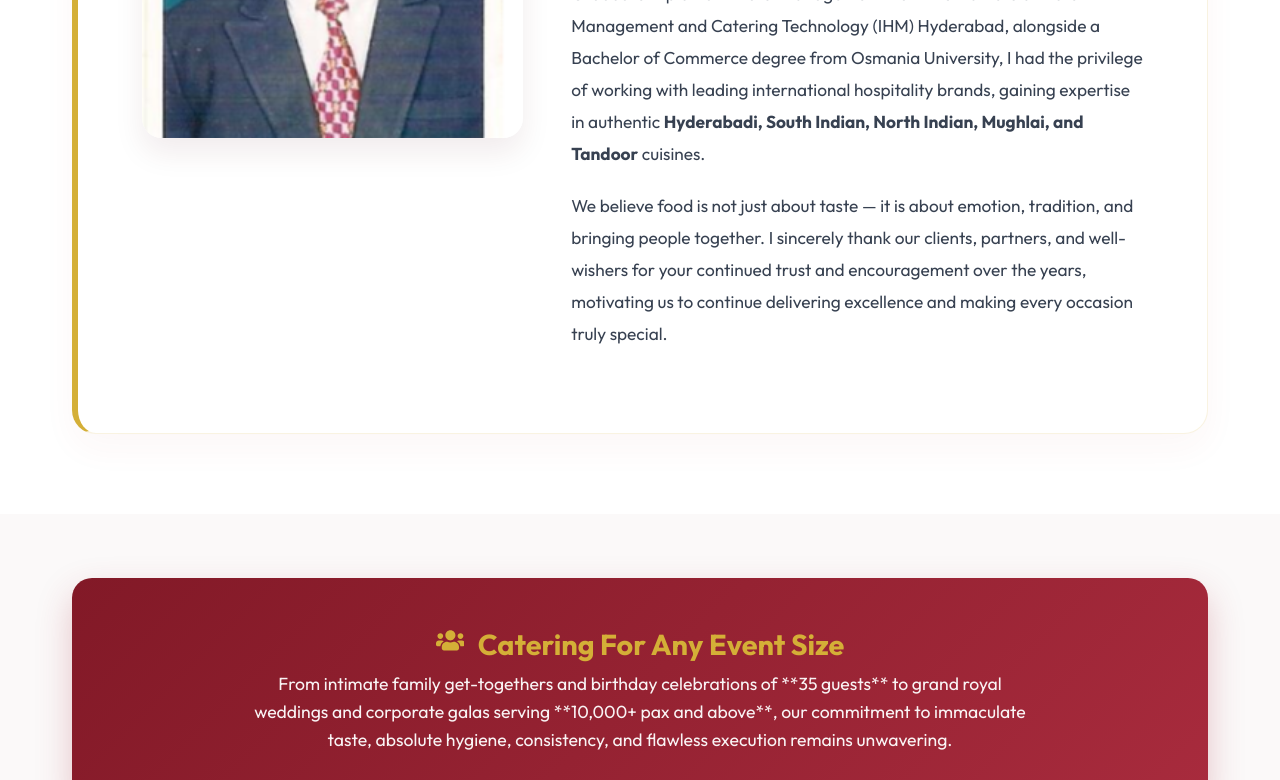
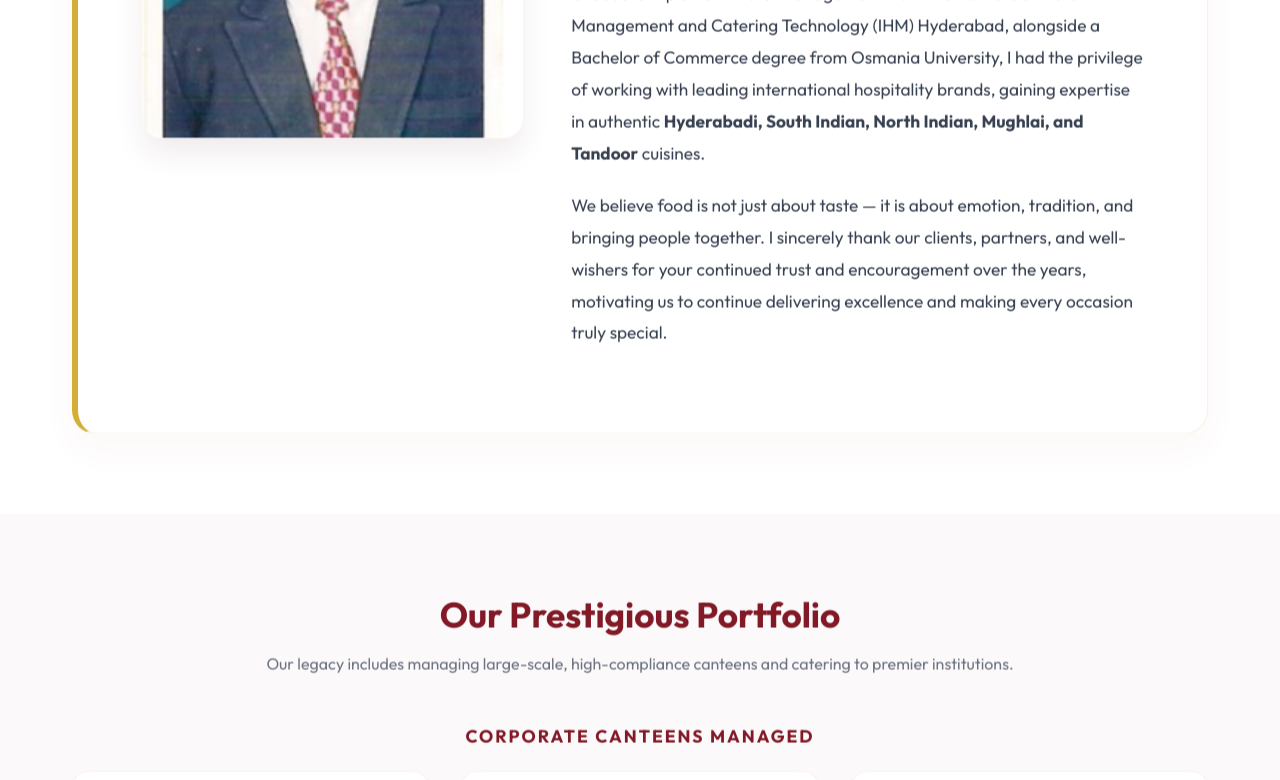
Before and after one commit to Vedabhavishya/PurvalCaters, a Next.js app: page /about in a window 1280 px wide. Shown: the part 2000-2780 px from the top of the page. Built offline with nearby package versions, Linux system fonts and the light colour scheme.

Commit message:
feat: implement scroll reveal animations on every page

```diff
--- a/src/app/about/page.module.css
+++ b/src/app/about/page.module.css
@@ -224,30 +224,6 @@
   margin-bottom: 1.25rem;
 }
 
-/* Pax Capacity Banner */
-.paxBanner {
-  background: linear-gradient(135deg, var(--primary-dark), var(--primary));
-  color: var(--text-light);
-  padding: 3rem 2rem;
-  border-radius: 20px;
-  text-align: center;
-  box-shadow: 0 15px 35px rgba(168, 43, 61, 0.25);
-  margin: 4rem 0;
-}
-
-.paxTitle {
-  font-size: 1.8rem;
-  font-weight: 700;
-  margin-bottom: 0.5rem;
-  color: var(--accent-gold);
-}
-
-.paxDesc {
-  font-size: 1.1rem;
-  opacity: 0.95;
-  max-width: 800px;
-  margin: 0 auto;
-}
 
 /* Clients Portfolio Section */
 .clientsSection {
--- a/src/app/about/page.tsx
+++ b/src/app/about/page.tsx
@@ -1,5 +1,6 @@
 import styles from './page.module.css';
 import Image from 'next/image';
+import ScrollReveal from '@/components/ui/ScrollReveal';
 import {
   FaUtensils,
   FaAward,
@@ -8,7 +9,6 @@ import {
   FaMapMarkerAlt,
   FaGlobe,
   FaCogs,
-  FaUsers,
   FaBriefcase,
   FaCheckCircle
 } from 'react-icons/fa';
@@ -74,6 +74,7 @@ export default function About() {
       </div>
 
       <div className={styles.aboutSection}>
+        <ScrollReveal>
           <section className="container">
             <h2 className={styles.title}>Our Story & Heritage</h2>
             <p className={styles.subtitle}>
@@ -103,8 +104,10 @@ export default function About() {
               </div>
             </div>
           </section>
+        </ScrollReveal>
 
         {/* Founder's Note */}
+        <ScrollReveal>
           <section className={styles.chefSection}>
             <div className="container">
               <h2 className={styles.sectionHeading}>Founder’s Note</h2>
@@ -149,18 +152,10 @@ export default function About() {
               </div>
             </div>
           </section>
-
-      {/* Pax Capacity Banner */}
-      <section className="container">
-        <div className={styles.paxBanner}>
-          <h3 className={styles.paxTitle}><FaUsers style={{ marginRight: '8px' }} /> Catering For Any Event Size</h3>
-          <p className={styles.paxDesc}>
-            From intimate family get-togethers and birthday celebrations of **35 guests** to grand royal weddings and corporate galas serving **10,000+ pax and above**, our commitment to immaculate taste, absolute hygiene, consistency, and flawless execution remains unwavering.
-          </p>
-        </div>
-      </section>
+        </ScrollReveal>
 
         {/* Corporate Canteens & Clients */}
+        <ScrollReveal>
           <section className={styles.clientsSection}>
             <div className="container">
               <h2 className={styles.sectionHeading}>Our Prestigious Portfolio</h2>
@@ -190,8 +185,10 @@ export default function About() {
               </div>
             </div>
           </section>
+        </ScrollReveal>
 
         {/* Global Restaurant Consultations */}
+        <ScrollReveal>
           <section className={styles.consultSection}>
             <div className="container">
               <h2 className={styles.sectionHeading}><FaGlobe style={{ marginRight: '10px' }} /> Global Restaurant Consultations</h2>
@@ -211,6 +208,7 @@ export default function About() {
               </div>
             </div>
           </section>
+        </ScrollReveal>
       </div>
     </div>
   );
--- a/src/app/globals.css
+++ b/src/app/globals.css
@@ -141,3 +141,18 @@ h1, h2, h3, h4, h5, h6 {
 .section-padding {
   padding: 5rem 0;
 }
+
+/* Scroll Reveal Animations */
+.reveal-hidden {
+  opacity: 0 !important;
+  transform: translateY(40px) !important;
+  transition: opacity 0.8s cubic-bezier(0.25, 0.46, 0.45, 0.94), transform 0.8s cubic-bezier(0.25, 0.46, 0.45, 0.94) !important;
+  will-change: opacity, transform;
+}
+
+.reveal-visible {
+  opacity: 1 !important;
+  transform: translateY(0) !important;
+  transition: opacity 0.8s cubic-bezier(0.25, 0.46, 0.45, 0.94), transform 0.8s cubic-bezier(0.25, 0.46, 0.45, 0.94) !important;
+  will-change: opacity, transform;
+}
--- a/src/app/page.tsx
+++ b/src/app/page.tsx
@@ -2,6 +2,7 @@ import HeroSection from '@/components/ui/HeroSection';
 import AboutSection from '@/components/ui/AboutSection';
 import ServicesSection from '@/components/ui/ServicesSection';
 import ReviewerPhoto from '@/components/ui/ReviewerPhoto';
+import ScrollReveal from '@/components/ui/ScrollReveal';
 import styles from './page.module.css';
 import { PrismaClient } from '@prisma/client';
 import { FaCrown, FaLeaf, FaHandsHelping, FaStar } from 'react-icons/fa';
@@ -21,6 +22,7 @@ export default async function Home() {
       <ServicesSection />
 
       {/* Why Choose Us */}
+      <ScrollReveal>
         <section className={styles.whyUsSection}>
           <div className="container">
             <h2 className={styles.sectionTitle}>Why Choose Purval’s Caterers?</h2>
@@ -43,8 +45,10 @@ export default async function Home() {
             </div>
           </div>
         </section>
+      </ScrollReveal>
 
       {/* Testimonials */}
+      <ScrollReveal>
         <section className={`container ${styles.section}`} style={{ overflow: 'hidden' }}>
           <h2 className={styles.sectionTitle}>What Our Clients Say</h2>
           <div className={styles.testimonialsContainer}>
@@ -71,6 +75,7 @@ export default async function Home() {
             </div>
           </div>
         </section>
+      </ScrollReveal>
     </>
   );
 }
--- a/src/app/plans/page.tsx
+++ b/src/app/plans/page.tsx
@@ -1,5 +1,6 @@
 import { PrismaClient } from '@prisma/client';
 import PackageCard from '@/components/ui/PackageCard';
+import ScrollReveal from '@/components/ui/ScrollReveal';
 import styles from './page.module.css';
 
 const prisma = new PrismaClient();
@@ -13,13 +14,16 @@ export default async function PlansPage() {
 
   return (
     <section className={`container ${styles.plansSection}`}>
+      <ScrollReveal>
         <div className={styles.header}>
           <h1 className={styles.title}>Premium Catering Packages</h1>
           <p className={styles.subtitle}>
             Choose the perfect catering package for your event. Each plan is crafted to deliver a complete luxury dining experience.
           </p>
         </div>
+      </ScrollReveal>
 
+      <ScrollReveal>
         <div className={styles.plansGrid}>
           {packages.map(pkg => (
             <PackageCard
@@ -32,6 +36,7 @@ export default async function PlansPage() {
             />
           ))}
         </div>
+      </ScrollReveal>
     </section>
   );
 }
--- a/src/components/layout/Footer.tsx
+++ b/src/components/layout/Footer.tsx
@@ -33,7 +33,11 @@ export default function Footer() {
             <li><Link href="/menu">Menu</Link></li>
             <li><Link href="/plans">Package</Link></li>
             <li><Link href="/contact">Contact Us</Link></li>
-            <li><Link href="/contact">Book Catering</Link></li>
+            <li>
+              <a href="https://wa.me/919246179757?text=Hi%20i%20need%20to%20book%20a%20catering" target="_blank" rel="noopener noreferrer">
+                Book Catering
+              </a>
+            </li>
           </ul>
         </div>
 
--- a/src/components/layout/Navbar.tsx
+++ b/src/components/layout/Navbar.tsx
@@ -51,9 +51,14 @@ export default function Navbar() {
               {link.name}
             </Link>
           ))}
-          <Link href="/contact" className="btn btn-primary hover-lift">
+          <a
+            href="https://wa.me/919246179757?text=Hi%20i%20need%20to%20book%20a%20catering"
+            target="_blank"
+            rel="noopener noreferrer"
+            className="btn btn-primary hover-lift"
+          >
             Book Catering
-          </Link>
+          </a>
         </div>
       </div>
     </nav>
--- /dev/null
+++ b/src/components/ui/ScrollReveal.tsx
@@ -0,0 +1,49 @@
+"use client";
+
+import React, { useState, useEffect, useRef } from 'react';
+
+interface ScrollRevealProps {
+  children: React.ReactNode;
+  className?: string;
+  threshold?: number;
+}
+
+export default function ScrollReveal({ children, className = '', threshold = 0.1 }: ScrollRevealProps) {
+  const [isVisible, setIsVisible] = useState(false);
+  const ref = useRef<HTMLDivElement>(null);
+
+  useEffect(() => {
+    const currentRef = ref.current;
+    if (!currentRef) return;
+
+    const observer = new IntersectionObserver(
+      ([entry]) => {
+        if (entry.isIntersecting) {
+          setIsVisible(true);
+          observer.unobserve(currentRef);
+        }
+      },
+      {
+        threshold,
+        rootMargin: '0px 0px -50px 0px' // Trigger slightly before the section fully enters the viewport
+      }
+    );
+
+    observer.observe(currentRef);
+
+    return () => {
+      if (currentRef) {
+        observer.unobserve(currentRef);
+      }
+    };
+  }, [threshold]);
+
+  return (
+    <div
+      ref={ref}
+      className={`${className} ${isVisible ? 'reveal-visible' : 'reveal-hidden'}`}
+    >
+      {children}
+    </div>
+  );
+}
```
Also changed, not shown: src/app/contact/page.tsx (+7 -4 lines), src/app/menu/MenuClient.tsx (+5 -4 lines). Lines whose indentation alone changed are shown as unchanged.
